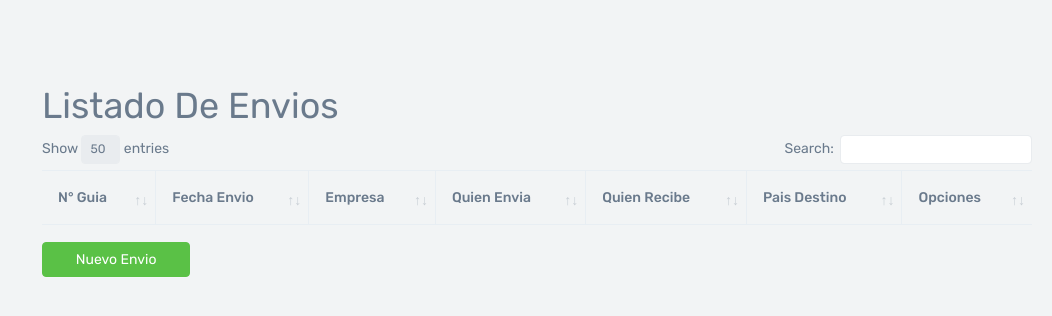
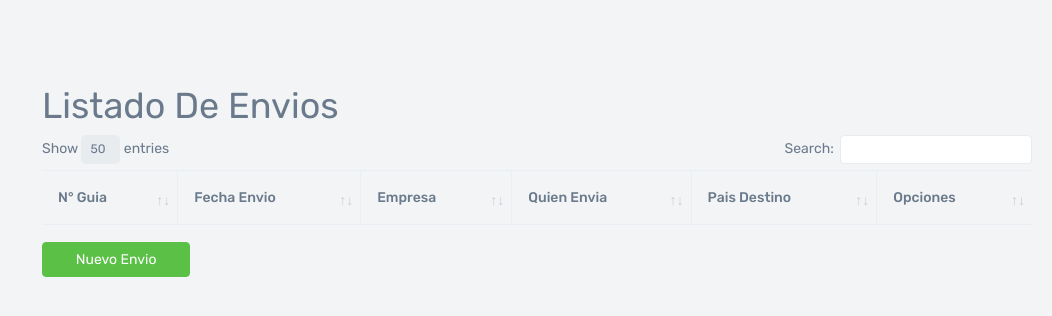
Before and after one commit to jonathan171/bambuc_for_warder, a Symfony app: template templates/envio/index.html.twig in a window 1280 px wide. Shown: the top 316 px of the page, without its empty margins (228-1280 px from the left). Run offline with Twig, Linux system fonts and the light colour scheme; the template is opened without the code that fills it, so the values that code supplies are empty; some libraries are stand-ins or nearby versions.

Commit message:
ajusted datatable

```diff
--- a/templates/envio/index.html.twig
+++ b/templates/envio/index.html.twig
@@ -24,7 +24,6 @@
                 <th>Fecha Envio</th>
                 <th>Empresa</th>
                 <th>Quien Envia</th>
-                <th>Quien Recibe</th>
                 <th>Pais Destino</th>
                 <th>Opciones</th>
 
@@ -64,7 +63,6 @@
                 {data: 'fechaEnvio'},
                 {data: 'empresa'},
                 {data: 'quienEnvia'},
-                {data: 'quienRecibe'},
                 {data: 'paisDestino'},
                 {data: 'actions'}
 
```
